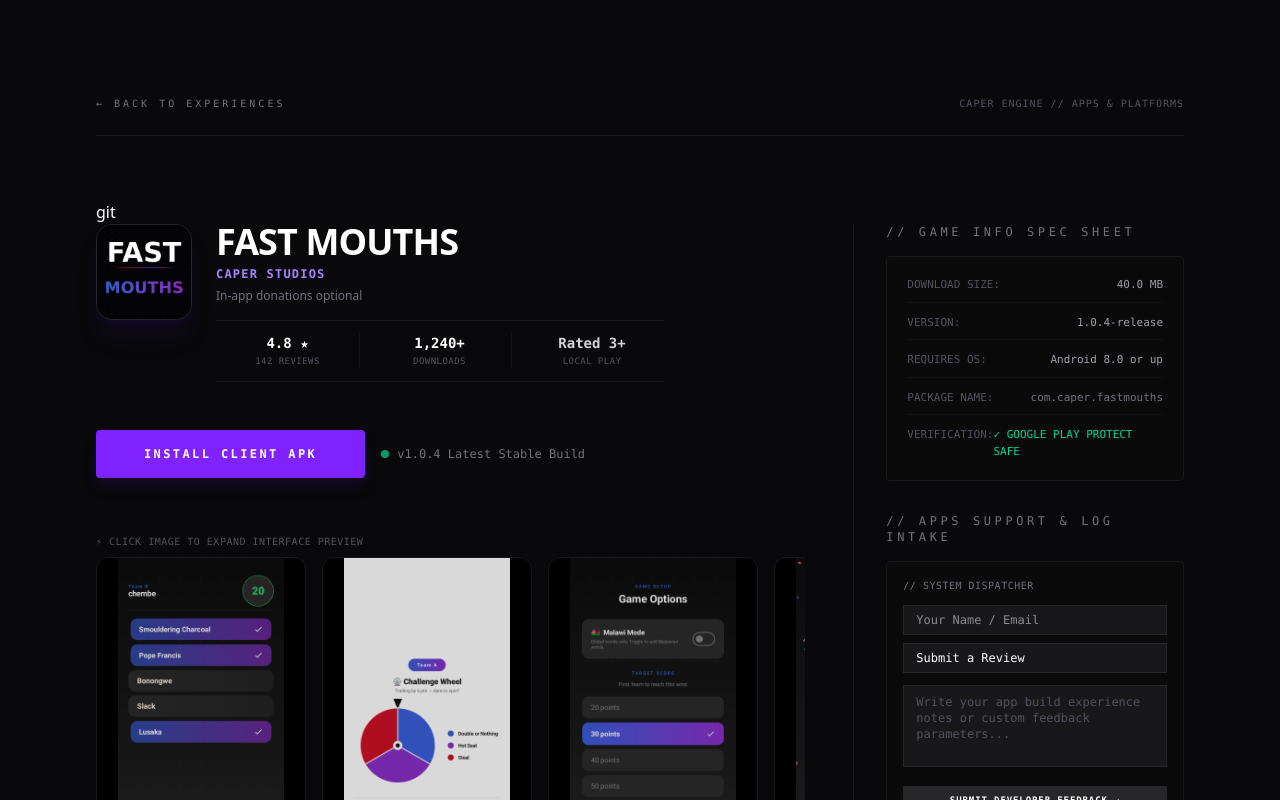
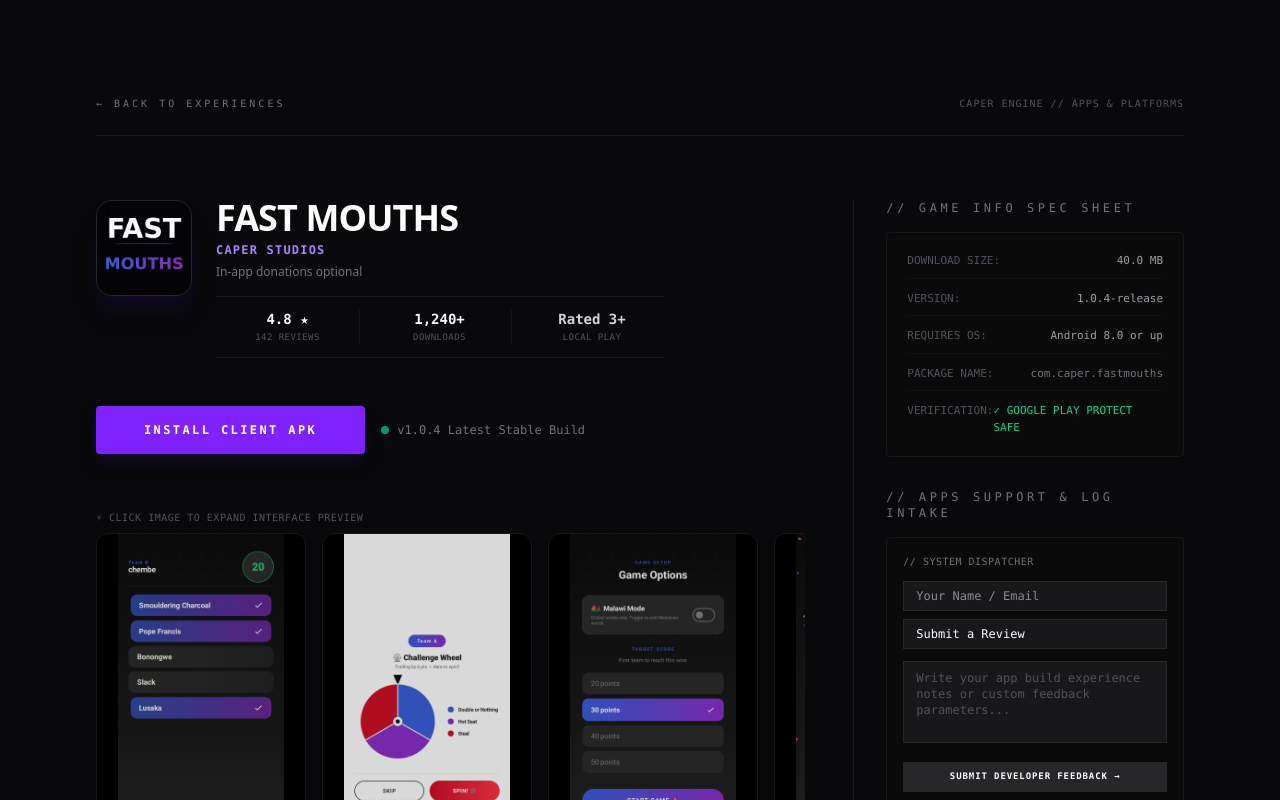
Before and after one commit to mauricetauzie-art/caper-web, a Next.js app: page /experiences/fast-mouths in a window 1280 px wide. Shown: the top 800 px of the page. Built offline with nearby package versions, Linux system fonts and the light colour scheme.

Commit message:
Changed nav size

```diff
--- a/app/components/Hero.js
+++ b/app/components/Hero.js
@@ -31,7 +31,8 @@
   }, []);
 
   return (
-    <section className="relative w-full h-screen bg-zinc-950 flex flex-col justify-center items-start px-6 md:px-24 overflow-hidden select-none">
+// Update the main container component to look like this:
+<section className="min-h-[40vh] sm:min-h-[50vh] flex flex-col justify-between py-8 px-6 relative w-full">
 
       {/* 1. Cinematic Background Video Layer Loop */}
       <div className="absolute inset-0 z-0 bg-black">
--- a/app/experiences/fast-mouths/page.tsx
+++ b/app/experiences/fast-mouths/page.tsx
@@ -88,7 +88,6 @@
           </span>
         </div>
       </div>
-git
       {/* Main Structural Content Grid Track */}
       <div className="max-w-7xl mx-auto grid grid-cols-1 lg:grid-cols-12 gap-12 relative z-10">
 
--- a/app/experiences/page.tsx
+++ b/app/experiences/page.tsx
@@ -58,7 +58,6 @@
       status: "READY",
       slug: "fast-mouths"
     },
-    { name: "Sportreel Engine", category: "Mobile Apps", status: "DEV" },
     { name: "Corporate Hosting", category: "Event Strategy", status: "ACTIVE" },
     { name: "Gaming Tournaments", category: "Activations", status: "READY" },
     { name: "Team Facilitation", category: "Group Logistics", status: "ACTIVE" },
```
